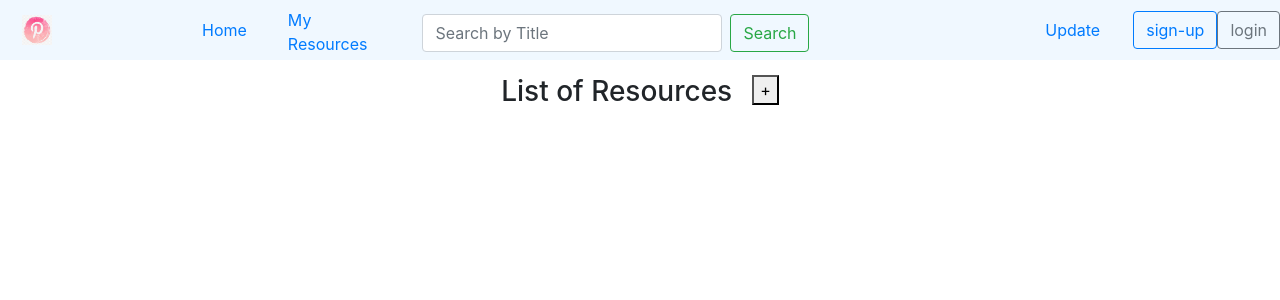
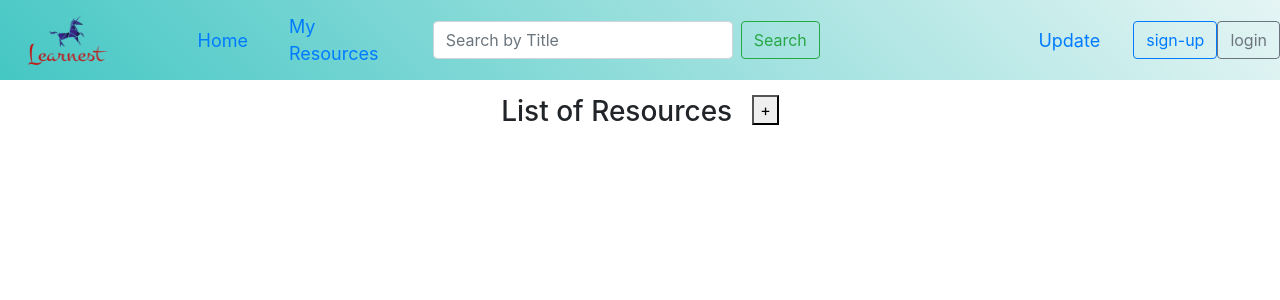
Before and after one commit to AvantikaTheLearner/ResourceWall, a Node server app: template views/index.ejs in a window 1280 px wide. Shown: the top 300 px of the page. Run offline with Node 20, Linux system fonts and the light colour scheme; the template is opened without the code that fills it, so the values that code supplies are empty; style sheets or scripts are compiled from the project's sources; some libraries are stand-ins or nearby versions.

Commit message:
Adding some style to the header and Modify post updateProfile route.

```diff
--- a/styles/header.scss
+++ b/styles/header.scss
@@ -1,10 +1,12 @@
 #header {
   display: flex;
   flex-direction: row;
+  justify-content: space-evenly;
   width: 100%;
-  height: 60px;
+  height: 80px;
   margin-bottom: 15px;
-  background: aliceblue;
+  background: linear-gradient(45deg, #45c7c4, #e5f5f4);
+  font-size: 18px;
 }
 .website-name {
   font-family: "Source Sans Pro", sans-serif;
@@ -17,6 +19,7 @@
   flex-direction: row;
   justify-content: flex-start;
   margin-left: 6px;
+  padding-top: 0%;
   width: 15%;
 }
 
@@ -61,3 +64,11 @@
   display: flex;
   margin-left: 25px;
 }
+
+#myResources {
+  display: flex;
+  flex-direction: row;
+  flex-wrap: wrap;
+  justify-content: center;
+  align-items: center;
+}
--- a/views/header.ejs
+++ b/views/header.ejs
@@ -3,8 +3,8 @@
   <nav class="navbar" id="Pinterest-icon">
       <img
         src="/images/logo.png"
-        width="30"
-        height="30"
+        width="90"
+        height="80"
         class="d-inline-block align-top"
         alt=""
       />
--- a/views/sign-up.ejs
+++ b/views/sign-up.ejs
@@ -11,12 +11,11 @@
         <a class="navbar-brand" href="#">
           <img
             src="/images/logo.png"
-            width="30"
-            height="30"
+            width="200"
+            height="200"
             class="d-inline-block align-top"
             alt=""
           />
-          Pinterest
         </a>
       </nav>
     </header>
```
Also changed, not shown: routes/auth.js (+8 -2 lines), server.js (+5 -2 lines), views/login.ejs (+4 -6 lines), public/images/logo.png, public/images/logo1.png (added), public/images/logo2.png (added), 1 other file.
